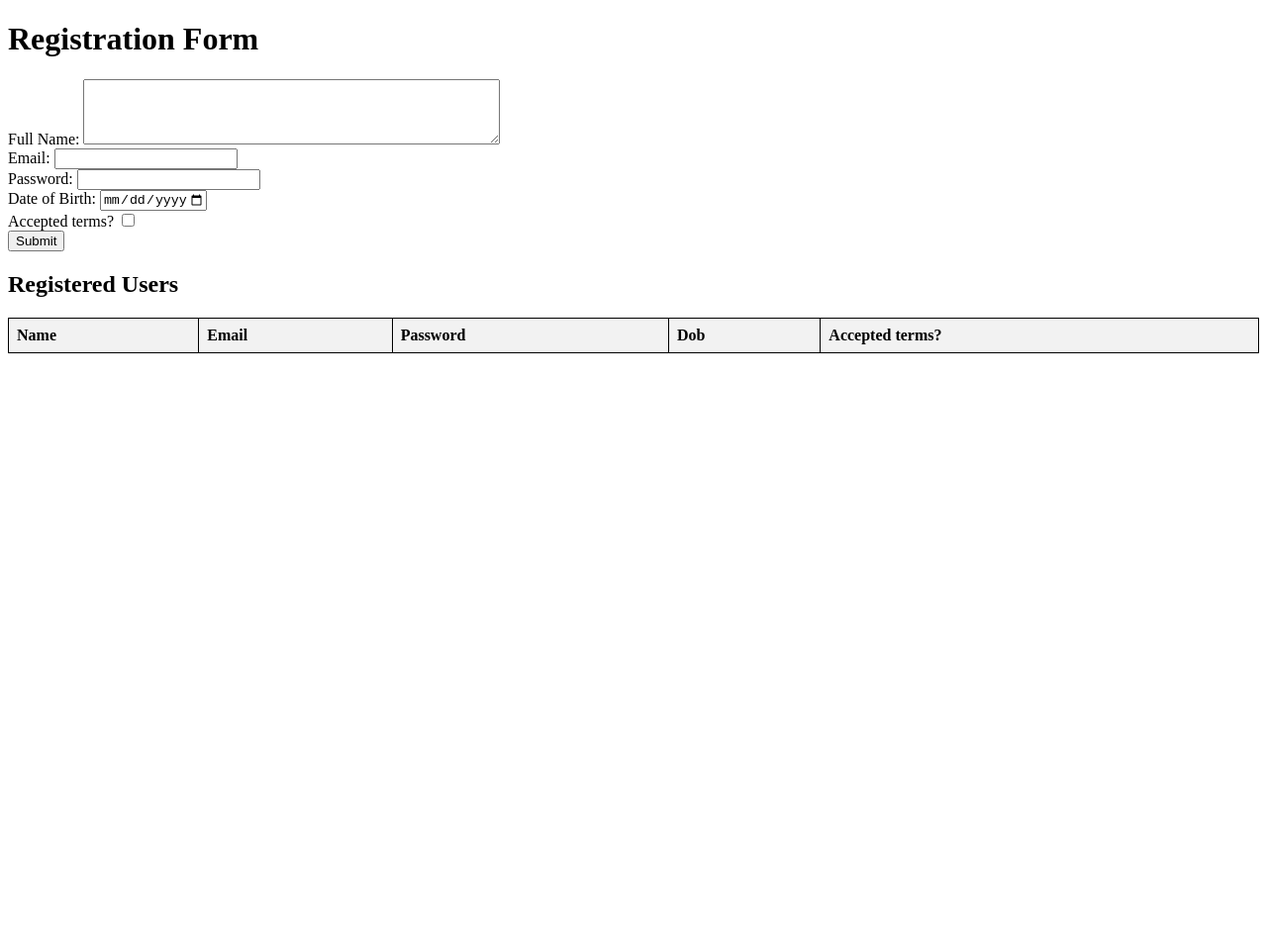
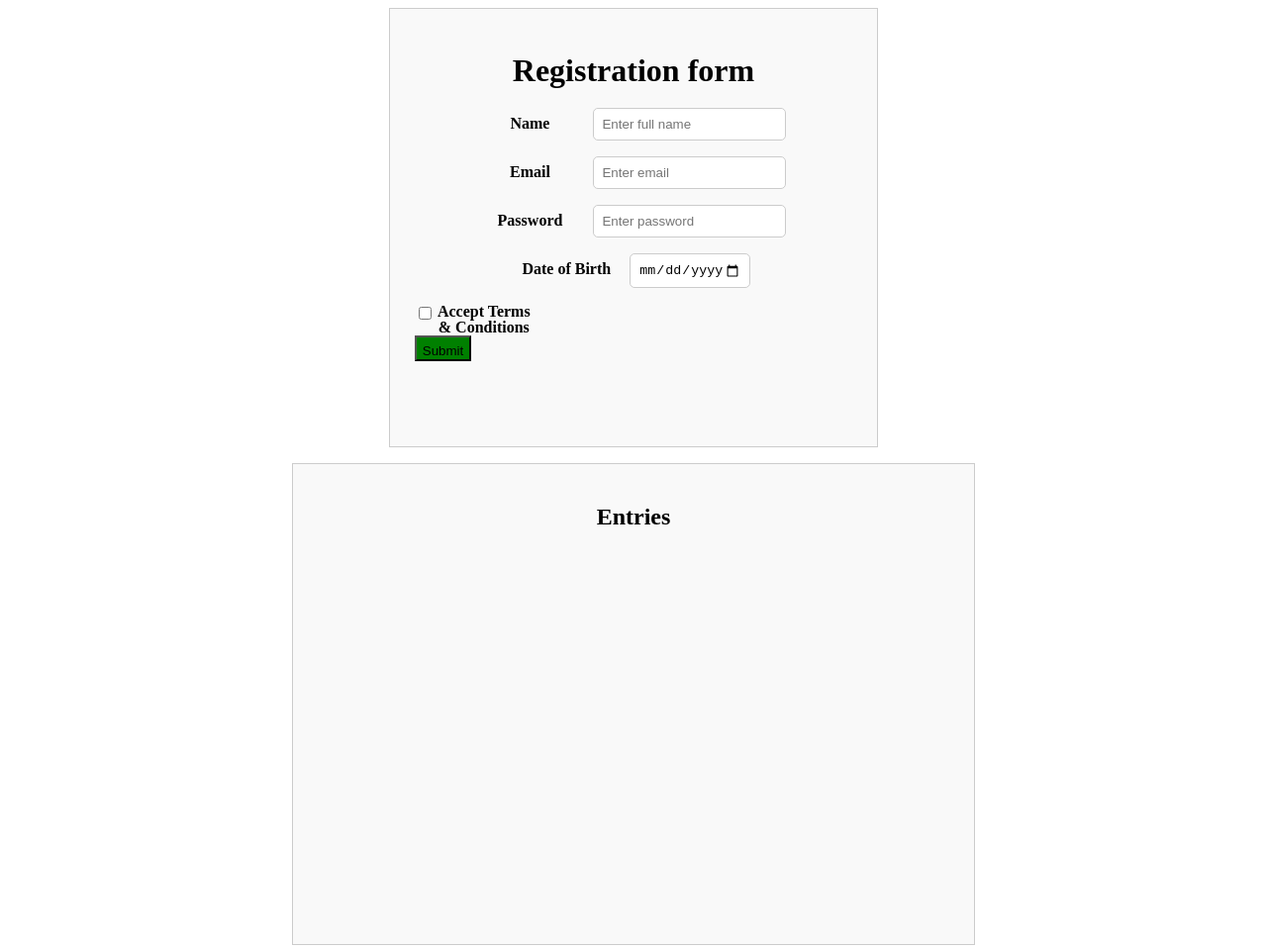
Before and after one commit to MadhuriPriyaPenneru/wd101, a plain HTML site: page index.html in a window 1280 px wide. Shown: the whole page at 99% size. Before the commit the page ends 800 px from the top, so only its background shows below. Drawn offline with Linux system fonts and the light colour scheme.

Commit message:
Update1 index.html

```diff
--- a/index.html
+++ b/index.html
@@ -1,135 +1,89 @@
-<!DOCTYPE html>
-<html lang="en">
-<head>
-    <meta charset="UTF-8">
-    <meta name="viewport" content="width=device-width, initial-scale=1.0">
-    <title>Registration Form</title>
 <style>
+.container {
+  height:50%;
+  width:35%;
+  margin: 0 auto;
+  padding: 25px;
+  border: 1px solid #ccc;
+  background-color: #f9f9f9;
+  line-height: 1.0;
+}
+.container1{
+  height:58%;
+  width:52%;
+  margin: 0 auto;
+  padding: 15px;
+  border: 1px solid #ccc;
+  background-color: #f9f9f9;
+  line-height: 1.5;
+}
+label {
+      display: inline-block;
+      width: 100px;
+      margin-right: 10px;
+      font-weight: bold;
+    }
+    input {
+      padding: 8px;
+      border: 1px solid #ccc;
+      border-radius: 5px;
+    }
+   .move-left
+   {
+      float:left;
+   }
+   button{
+      padding-top:6px;
+   }
    table {
-            border-collapse: collapse;
       width: 100%;
+      border-collapse: 1px;
     }
 
     th, td {
-            border: 1px solid black;
       padding: 8px;
-            text-align: left;
+      border-bottom: 1px solid #ccc;
+      text-align: center;
     }
 
     th {
-            background-color: #f2f2f2;
+      background-color: #007bff;
+      color: #fff;
     }
 </style>
-</head>
 <body>
-    <h1>Registration Form</h1>
-    <form id="registration-form">
-        <label for="full-name">Full Name:</label>
-        <textarea id="full-name" name="full-name" rows="4" cols="50" required></textarea><br>
+   <center>
+      <form id="UserDetails">
+         <div class="container">
+       <center> <h1> Registration form </h1></center>
+        <label for="name">Name</label>
+        <input required type="text" id="name" name="name" placeholder="Enter full name">
+      <br>
+      <br>
+        <label for="email">Email</label>
+        <input required type="email" id="email" name="email" placeholder="Enter email">
+     <br>
+     <br>
+        <label for="password">Password</label>
+        <input required type="password" id="password" name="password" placeholder="Enter password">
+     <br>
+     <br>
+        <label for="dob">Date of Birth</label>
+        <input required type="date" id="dob" name="dob" min="1968-08-08" max="2005-08-08"/>
+     <br>
+     <br>
+        <input required type="checkbox" id="acceptTerms" name="acceptTerms" class="move-left">
+        <label for="acceptTerms" class="move-left">Accept Terms & Conditions</label>
+     <br>
+     <br>
+        <button type="submit" style="background-color:green;" class="move-left">Submit</button>
+      </form>
+      </div>
+      <div class="container1">
+         <center><h2>Entries</h2></center>
+         <div id="User-details"></div>
+      </div>
+   </center>
+     <script src="./index.js"></script>
 
-        <label for="email">Email:</label>
-        <input type="email" id="email" name="email" required><br>
-
-        <label for="password">Password:</label>
-        <input type="password" id="password" name="password" required><br>
-
-        <label for="dob">Date of Birth:</label>
-        <input type="date" id="dob" name="dob" required min="1900-01-01" max="2005-12-31"><br>
-
-        <label for="accepted-terms">Accepted terms?</label>
-        <input type="checkbox" id="accepted-terms" name="accepted-terms"><br>
-
-        <button type="submit">Submit</button>
-    </form>
-
-    <h2>Registered Users</h2>
-    <table id="user-table">
-        <thead>
-            <tr>
-                <th>Name</th>
-                <th>Email</th>
-                <th>Password</th>
-                <th>Dob</th>
-                <th>Accepted terms?</th>
-            </tr>
-        </thead>
-        <tbody>
-            <!-- Table rows will be dynamically added here -->
-        </tbody>
-    </table>
-
-    <script>
-        // Load entries from web storage
-        function loadEntriesFromStorage() {
-            const entriesJSON = localStorage.getItem("entries");
-            return entriesJSON ? JSON.parse(entriesJSON) : [];
-        }
-
-        // Save entries to web storage
-        function saveEntriesToStorage(entries) {
-            localStorage.setItem("entries", JSON.stringify(entries));
-        }
-
-        const registrationForm = document.getElementById("registration-form");
-        const userTable = document.getElementById("user-table");
-
-        // Load entries from web storage
-        const entries = loadEntriesFromStorage();
-
-        // Populate the table with existing entries
-        function populateTable() {
-            for (const entry of entries) {
-                const newRow = userTable.insertRow();
-                newRow.innerHTML = `
-                    <td>${entry.name}</td>
-                    <td>${entry.email}</td>
-                    <td>${entry.password}</td>
-                    <td>${entry.dob}</td>
-                    <td>${entry.acceptedTerms ? "Yes" : "No"}</td>
-                `;
-            }
-        }
-
-        // Display entries on page load
-        populateTable();
-
-        registrationForm.addEventListener("submit", function(event) {
-            event.preventDefault();
-
-            const fullName = document.getElementById("full-name").value;
-            const email = document.getElementById("email").value;
-            const password = document.getElementById("password").value;
-            const dob = document.getElementById("dob").value;
-            const acceptedTerms = document.getElementById("accepted-terms").checked;
-
-            // Validate age
-            const birthYear = new Date(dob).getFullYear();
-            const currentYear = new Date().getFullYear();
-            const age = currentYear - birthYear;
-
-            if (age < 18 || age > 55) {
-                alert("Age must be between 18 and 55 years.");
-                return;
-            }
-
-            // Create a new table row and add data
-            const newRow = userTable.insertRow();
-            newRow.innerHTML = `
-                <td>${fullName}</td>
-                <td>${email}</td>
-                <td>${password}</td>
-                <td>${dob}</td>
-                <td>${acceptedTerms ? "Yes" : "No"}</td>
-            `;
-
-            // Clear form fields
-            registrationForm.reset();
-
-            // Save the new entry to web storage
-            const newEntry = { name: fullName, email, password, dob, acceptedTerms };
-            entries.push(newEntry);
-            saveEntriesToStorage(entries);
-        });
-    </script>
 </body>
-</html>
```
Lines whose indentation alone changed are shown as unchanged.
